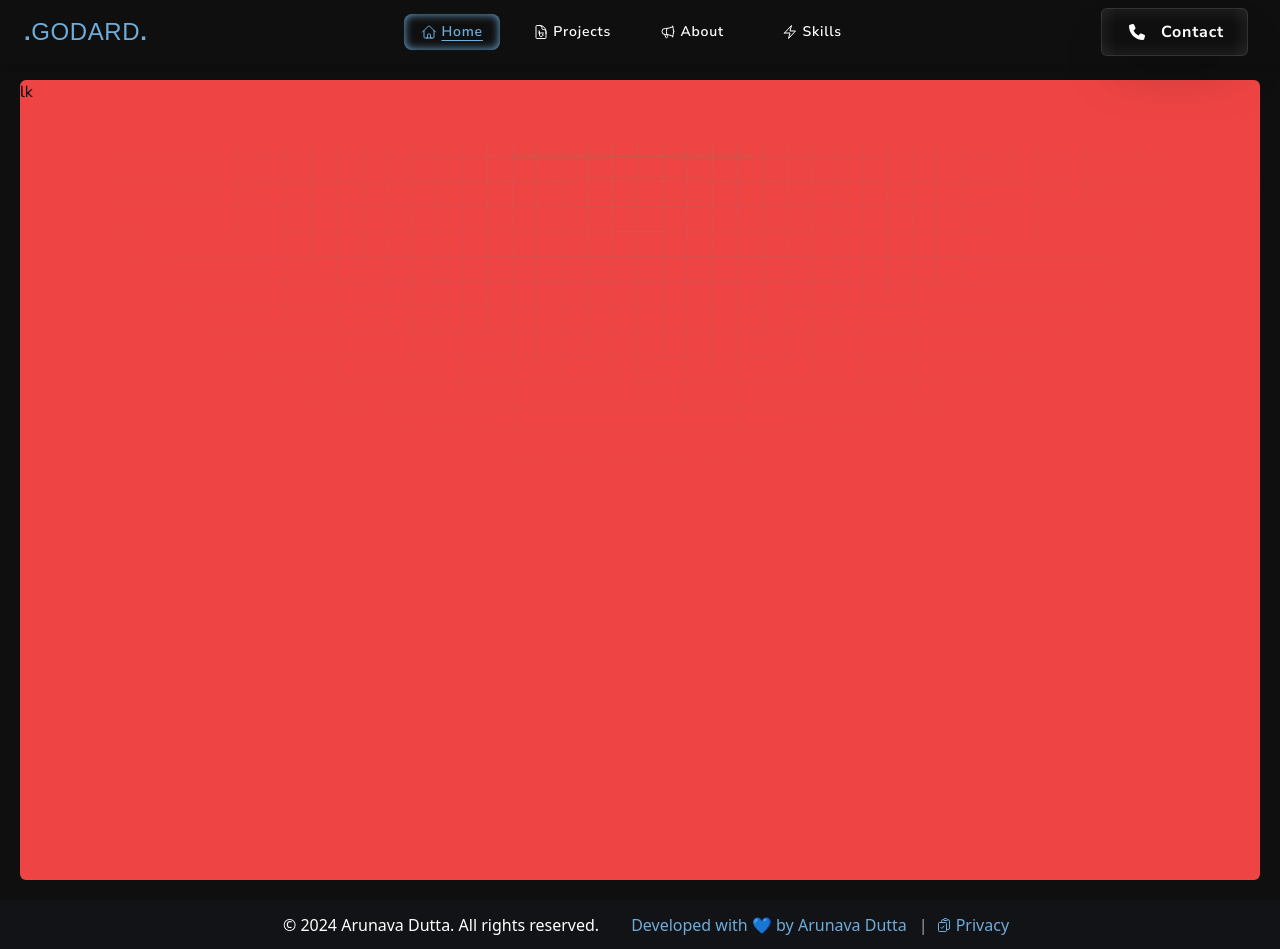
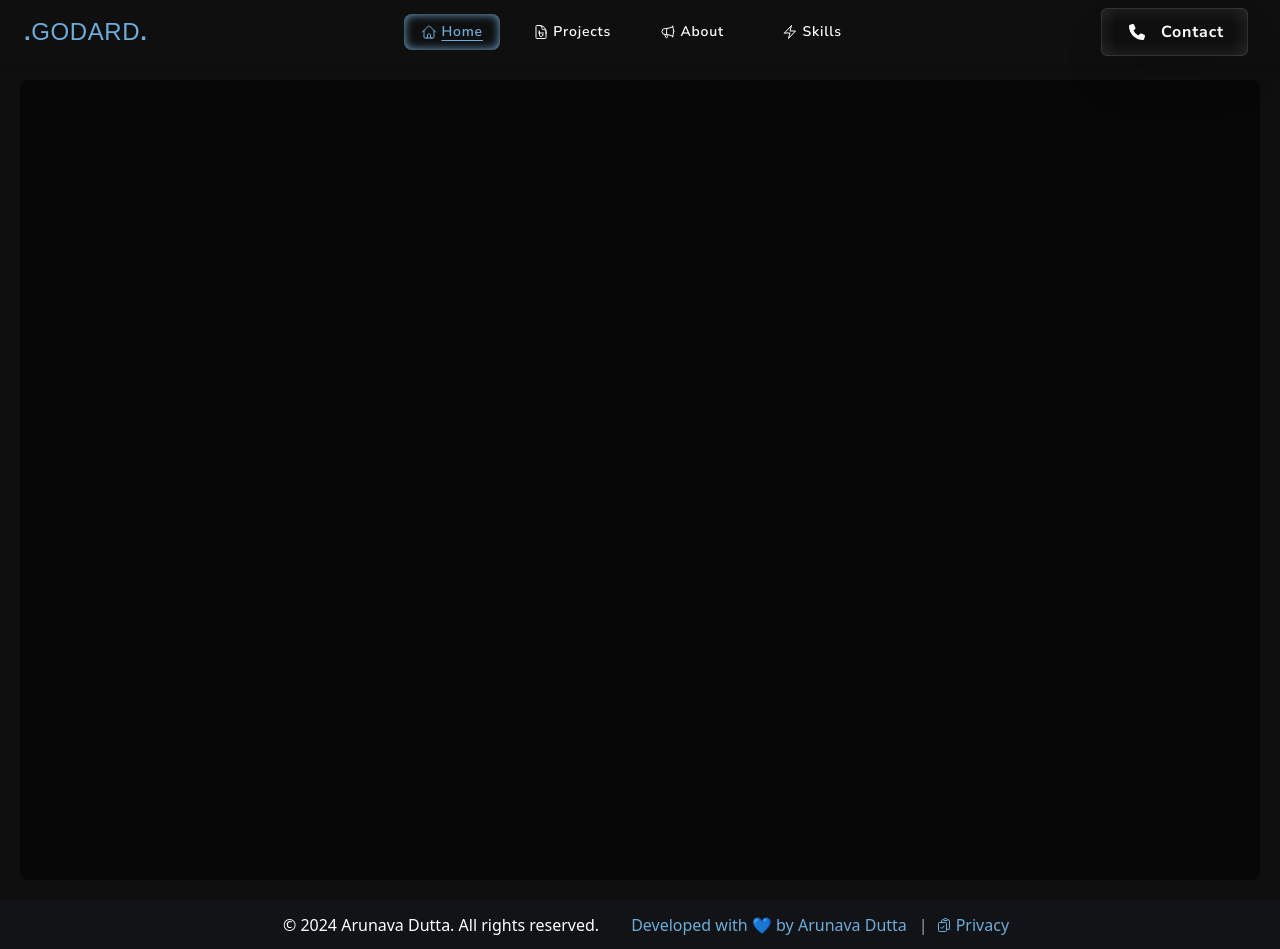
Before and after one commit to ArunavaCoderEm/Godard_Portfolio, a React (Vite) app: page /projectpage/1/1 in a window 1280 px wide. Built offline with nearby package versions, Linux system fonts and the light colour scheme; a web font is replaced by a local one.

Commit message:
structure

```diff
--- a/src/Pages/ProductPage.tsx
+++ b/src/Pages/ProductPage.tsx
@@ -30,9 +30,17 @@ export default function ProductPage(): React.ReactNode {
         duration: 0.4,
         ease: "easeInOut",
       }}
-      className="grid m-5 rounded-md min-h-screen bg-red-500 grid-cols-1 gap-y-10 mt-20 mukta relative h-auto"
+      className="grid m-5 z-[103] rounded-md min-h-screen bg-[#070707] grid-cols-1 gap-y-10 mt-20 mukta relative h-auto"
     >
-        lk
+        <div>
+
+        </div>
+        <div>
+
+        </div>
+        <div>
+
+        </div>
     </motion.div>
   );
 }
```
